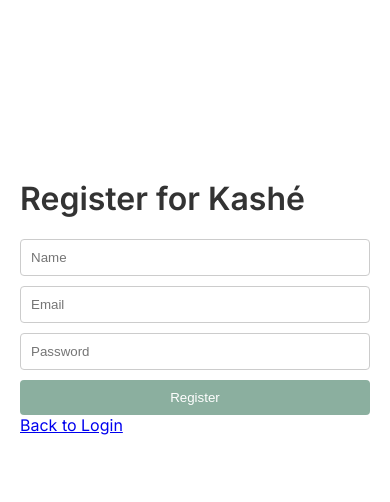
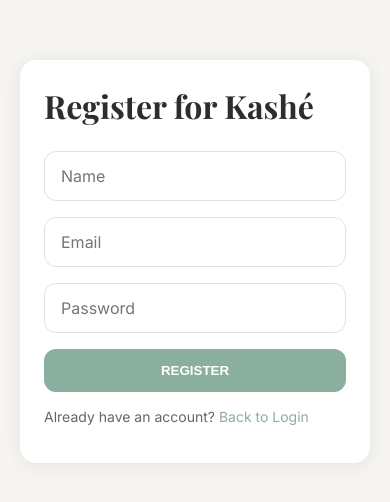
Before and after one commit to elevy16/kashe, a React app in the folder frontend/: page /register in a window 390 px wide. Shown: the part 126-628 px from the top of the page. Built offline with nearby package versions, Linux system fonts and the light colour scheme; the HTML template or start-up script is replaced by a standard one.

Commit message:
responsive layout, sidebar nav, login polish, logout in sidebar

```diff
--- a/frontend/src/index.css
+++ b/frontend/src/index.css
@@ -1,29 +1,34 @@
-@import url('https://fonts.googleapis.com/css2?family=Inter:wght@400;500;600&display=swap');
+@import url('https://fonts.googleapis.com/css2?family=Inter:wght@400;500;600;700&family=Playfair+Display:wght@400;500;600;700&display=swap');
+
+* {
+  box-sizing: border-box;
+}
 
 body {
+  margin: 0;
+  min-height: 100vh;
+  background-color: #F7F5F2;
+  color: #2D2D2D;
   font-family: 'Inter', sans-serif;
-  background-color: #ffffff;
-  margin: 0;
-  padding: 0;
-  display: flex;
-  justify-content: center;
-  align-items: center;
-  min-height: 100vh;
-  color: #333;
 }
 
 #root {
-  max-width: 390px;
   width: 100%;
-  margin: 0 auto;
-  padding: 20px;
-  box-sizing: border-box;
+  min-height: 100vh;
+  background-color: #F7F5F2;
+  padding-bottom: 90px;
 }
 
 form {
   display: flex;
   flex-direction: column;
   gap: 10px;
+}
+
+input,
+textarea,
+select {
+  font: inherit;
 }
 
 input {
@@ -45,21 +50,221 @@
   background-color: #7a9a8c;
 }
 
-nav {
+.auth-page {
+  min-height: calc(100vh - 80px);
+  padding: 20px;
+  background-color: #F7F5F2;
+  display: flex;
+  justify-content: center;
+  align-items: flex-start;
+}
+
+.auth-card {
+  width: 100%;
+  max-width: 440px;
+  margin: 80px auto 40px;
+  background: white;
+  border-radius: 16px;
+  padding: 40px;
+  box-shadow: 0 2px 20px rgba(0, 0, 0, 0.08);
+}
+
+.auth-card h1 {
+  font-family: 'Playfair Display', serif;
+  font-size: 32px;
+  margin: 0 0 24px;
+  color: #2D2D2D;
+}
+
+.auth-card form {
+  display: flex;
+  flex-direction: column;
+  gap: 16px;
+}
+
+.auth-card input {
+  padding: 14px 16px;
+  border: 1px solid #E8E0D8;
+  border-radius: 12px;
+  background: #ffffff;
+}
+
+.auth-card button {
+  width: 100%;
+  padding: 14px 16px;
+  background-color: #8BAF9F;
+  color: white;
+  border-radius: 12px;
+  font-weight: 700;
+  text-transform: uppercase;
+}
+
+.auth-card .form-error {
+  color: #d32f2f;
+  margin: 0;
+}
+
+.auth-card .form-footer {
+  margin-top: 16px;
+  color: #666666;
+  font-size: 14px;
+}
+
+.auth-card .form-footer a {
+  color: #8BAF9F;
+  text-decoration: none;
+}
+
+@media (max-width: 767px) {
+  .auth-page {
+    min-height: calc(100vh - 90px);
+    padding: 20px;
+    align-items: center;
+  }
+
+  .auth-card {
+    margin: 40px auto 20px;
+    padding: 24px;
+  }
+}
+
+.sidebar-nav {
+  display: none;
+}
+
+.bottom-nav {
   display: flex;
   justify-content: space-around;
-  margin-top: 20px;
+  align-items: center;
   padding: 10px 0;
-  border-top: 1px solid #ccc;
+  background-color: #ffffff;
+  border-top: 1px solid #E8E0D8;
+  position: fixed;
+  bottom: 0;
+  left: 0;
+  right: 0;
+  z-index: 20;
 }
 
-nav a {
+.bottom-nav a {
   text-decoration: none;
-  color: #333;
-  padding: 10px;
+  color: #2D2D2D;
+  padding: 8px 12px;
+  font-size: 14px;
 }
 
-nav a.active {
+.bottom-nav a.active {
   color: #8BAF9F;
-  font-weight: bold;
+  font-weight: 700;
 }
+
+.sidebar-nav {
+  position: fixed;
+  top: 0;
+  left: 0;
+  width: 240px;
+  height: 100vh;
+  background-color: #ffffff;
+  border-right: 1px solid #E8E0D8;
+  display: none;
+  padding: 24px 20px;
+}
+
+.sidebar-content {
+  display: flex;
+  flex-direction: column;
+  height: 100%;
+}
+
+.sidebar-top {
+  flex: 1;
+}
+
+.sidebar-bottom {
+  margin-top: auto;
+}
+
+.sidebar-brand {
+  display: flex;
+  align-items: center;
+  gap: 8px;
+  margin-bottom: 32px;
+  font-family: 'Playfair Display', serif;
+  font-size: 24px;
+  font-weight: 700;
+}
+
+.sidebar-logo {
+  font-size: 22px;
+}
+
+.sidebar-links {
+  display: flex;
+  flex-direction: column;
+  gap: 12px;
+}
+
+.sidebar-link {
+  display: flex;
+  align-items: center;
+  gap: 10px;
+  padding: 12px 14px;
+  color: #4A4A4A;
+  text-decoration: none;
+  border-radius: 8px;
+  font-weight: 500;
+}
+
+.sidebar-link:hover {
+  color: #8BAF9F;
+}
+
+.sidebar-link.active {
+  background-color: #8BAF9F;
+  color: white;
+}
+
+.sidebar-balance {
+  margin-bottom: 16px;
+}
+
+.sidebar-balance .balance-value {
+  font-family: 'Playfair Display', serif;
+  font-size: 32px;
+  font-weight: 700;
+  margin: 0;
+}
+
+.sidebar-balance .balance-label {
+  color: #888888;
+  margin: 4px 0 0;
+  text-transform: uppercase;
+  letter-spacing: 0.08em;
+  font-size: 12px;
+}
+
+.sidebar-logout {
+  width: 100%;
+  padding: 12px 14px;
+  background-color: transparent;
+  border: 1px solid #888888;
+  color: #888888;
+  border-radius: 8px;
+  font-size: 14px;
+  font-weight: 500;
+  cursor: pointer;
+}
+
+.sidebar-logout:hover {
+  background-color: #f5f5f5;
+}
+
+@media (min-width: 768px) {
+  .sidebar-nav {
+    display: flex;
+  }
+
+  .bottom-nav {
+    display: none;
+  }
+}
--- a/frontend/src/pages/Challenges.css
+++ b/frontend/src/pages/Challenges.css
@@ -17,6 +17,7 @@
   color: #2D2D2D;
   margin-bottom: 24px;
   font-size: 28px;
+  font-family: 'Playfair Display', serif;
 }
 
 .challenges-grid {
@@ -96,3 +97,19 @@
   color: #888888;
   padding: 40px 20px;
 }
+
+@media (min-width: 768px) {
+  .challenges-container {
+    padding: 40px 40px 40px 280px;
+  }
+
+  .challenges-content {
+    max-width: 900px;
+  }
+
+  .challenges-grid {
+    display: grid;
+    grid-template-columns: repeat(2, minmax(0, 1fr));
+    gap: 24px;
+  }
+}
--- a/frontend/src/pages/Chat.css
+++ b/frontend/src/pages/Chat.css
@@ -1,7 +1,7 @@
 .chat-container {
   display: flex;
   flex-direction: column;
-  height: 100vh;
+  min-height: 100vh;
   background-color: #F7F5F2;
 }
 
@@ -118,3 +118,18 @@
   background-color: #cccccc;
   cursor: not-allowed;
 }
+
+@media (min-width: 768px) {
+  .chat-container {
+    padding: 40px 40px 40px 280px;
+  }
+
+  .messages-area {
+    max-width: 900px;
+  }
+
+  .input-area {
+    max-width: 900px;
+    margin: 0 auto;
+  }
+}
--- a/frontend/src/pages/Home.css
+++ b/frontend/src/pages/Home.css
@@ -15,10 +15,11 @@
 
 .logo {
   color: #2D2D2D;
+  font-family: 'Playfair Display', serif;
   font-size: 24px;
   text-align: center;
   margin: 0 0 32px 0;
-  font-weight: 600;
+  font-weight: 700;
   letter-spacing: 1px;
 }
 
@@ -65,6 +66,7 @@
 .section-title {
   color: #2D2D2D;
   font-size: 18px;
+  font-family: 'Playfair Display', serif;
   font-weight: 600;
   margin: 0 0 16px 0;
   text-transform: lowercase;
@@ -98,9 +100,9 @@
   width: 100%;
   height: 8px;
   background-color: #E8E0D8;
-  border-radius: 4px;
+  border-radius: 8px;
   overflow: hidden;
-  margin-bottom: 6px;
+  margin-bottom: 8px;
 }
 
 .progress-fill {
@@ -154,8 +156,8 @@
   width: 100%;
   padding: 12px 16px;
   background-color: transparent;
-  color: #d32f2f;
-  border: 1px solid #d32f2f;
+  color: #888888;
+  border: 1px solid #888888;
   border-radius: 8px;
   font-size: 16px;
   font-weight: 600;
@@ -164,5 +166,27 @@
 }
 
 .logout-button:hover {
-  background-color: #ffebee;
+  background-color: #f0f0f0;
 }
+
+@media (min-width: 768px) {
+  .home-container {
+    padding: 40px 40px 40px 280px;
+  }
+
+  .home-content {
+    max-width: 900px;
+  }
+
+  .logo-mobile {
+    display: none;
+  }
+
+  .balance-display {
+    font-size: 72px;
+  }
+
+  .section-title {
+    font-size: 28px;
+  }
+}
--- a/frontend/src/pages/Home.jsx
+++ b/frontend/src/pages/Home.jsx
@@ -85,16 +85,10 @@
     }
   };
 
-  const handleLogout = () => {
-    localStorage.removeItem('token');
-    setIsAuthenticated(false);
-    navigate('/');
-  };
-
   return (
     <div className="home-container">
       <div className="home-content">
-        <h1 className="logo">◇ kashé</h1>
+        <h1 className="logo logo-mobile">◇ kashé</h1>
 
         <h2 className="balance-display">{balance}</h2>
         <p className="balance-label">points</p>
@@ -145,12 +139,9 @@
           </div>
         </div>
 
-        <button className="logout-button" onClick={handleLogout}>
-          Logout
-        </button>
       </div>
 
-      <Navbar />
+      <Navbar setIsAuthenticated={setIsAuthenticated} />
     </div>
   );
 }
--- a/frontend/src/pages/Login.jsx
+++ b/frontend/src/pages/Login.jsx
@@ -29,15 +29,19 @@
   };
 
   return (
-    <div>
+    <div className="auth-page">
+      <div className="auth-card">
         <h1>Login to Kashé</h1>
         <form onSubmit={handleSubmit}>
           <input type="email" placeholder="Email" value={email} onChange={(e) => setEmail(e.target.value)} required />
           <input type="password" placeholder="Password" value={password} onChange={(e) => setPassword(e.target.value)} required />
           <button type="submit">Login</button>
         </form>
-      {error && <p>{error}</p>}
-      <Link to="/register">Register</Link>
+        {error && <p className="form-error">{error}</p>}
+        <p className="form-footer">
+          Don't have an account? <Link to="/register">Register</Link>
+        </p>
+      </div>
     </div>
   );
 }
--- a/frontend/src/pages/Register.jsx
+++ b/frontend/src/pages/Register.jsx
@@ -28,7 +28,8 @@
   };
 
   return (
-    <div>
+    <div className="auth-page">
+      <div className="auth-card">
         <h1>Register for Kashé</h1>
         <form onSubmit={handleSubmit}>
           <input type="text" placeholder="Name" value={name} onChange={(e) => setName(e.target.value)} required />
@@ -36,8 +37,11 @@
           <input type="password" placeholder="Password" value={password} onChange={(e) => setPassword(e.target.value)} required />
           <button type="submit">Register</button>
         </form>
-      {error && <p>{error}</p>}
-      <Link to="/">Back to Login</Link>
+        {error && <p className="form-error">{error}</p>}
+        <p className="form-footer">
+          Already have an account? <Link to="/">Back to Login</Link>
+        </p>
+      </div>
     </div>
   );
 }
--- a/frontend/src/pages/Rewards.css
+++ b/frontend/src/pages/Rewards.css
@@ -15,6 +15,7 @@
 
 .balance-title {
   color: #2D2D2D;
+  font-family: 'Playfair Display', serif;
   font-size: 32px;
   font-weight: bold;
   margin-bottom: 32px;
@@ -107,3 +108,19 @@
   color: #888888;
   padding: 40px 20px;
 }
+
+@media (min-width: 768px) {
+  .rewards-container {
+    padding: 40px 40px 40px 280px;
+  }
+
+  .rewards-content {
+    max-width: 900px;
+  }
+
+  .rewards-grid {
+    display: grid;
+    grid-template-columns: repeat(3, minmax(0, 1fr));
+    gap: 24px;
+  }
+}
```
Also changed, not shown: frontend/src/components/Navbar.jsx (+78 -8 lines), 1 other file (tests, documents, lock files or other folders). Lines whose indentation alone changed are shown as unchanged.
